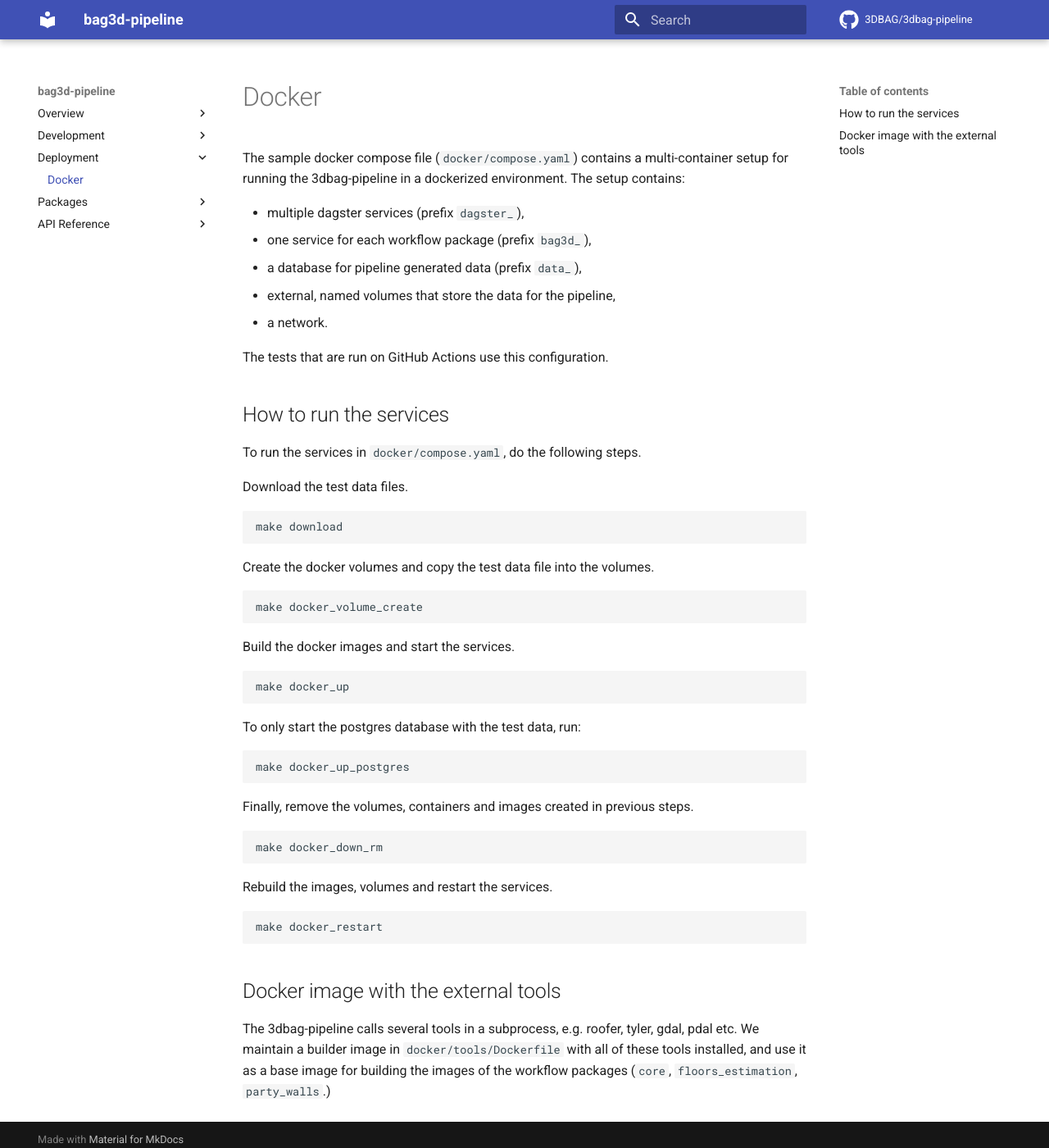
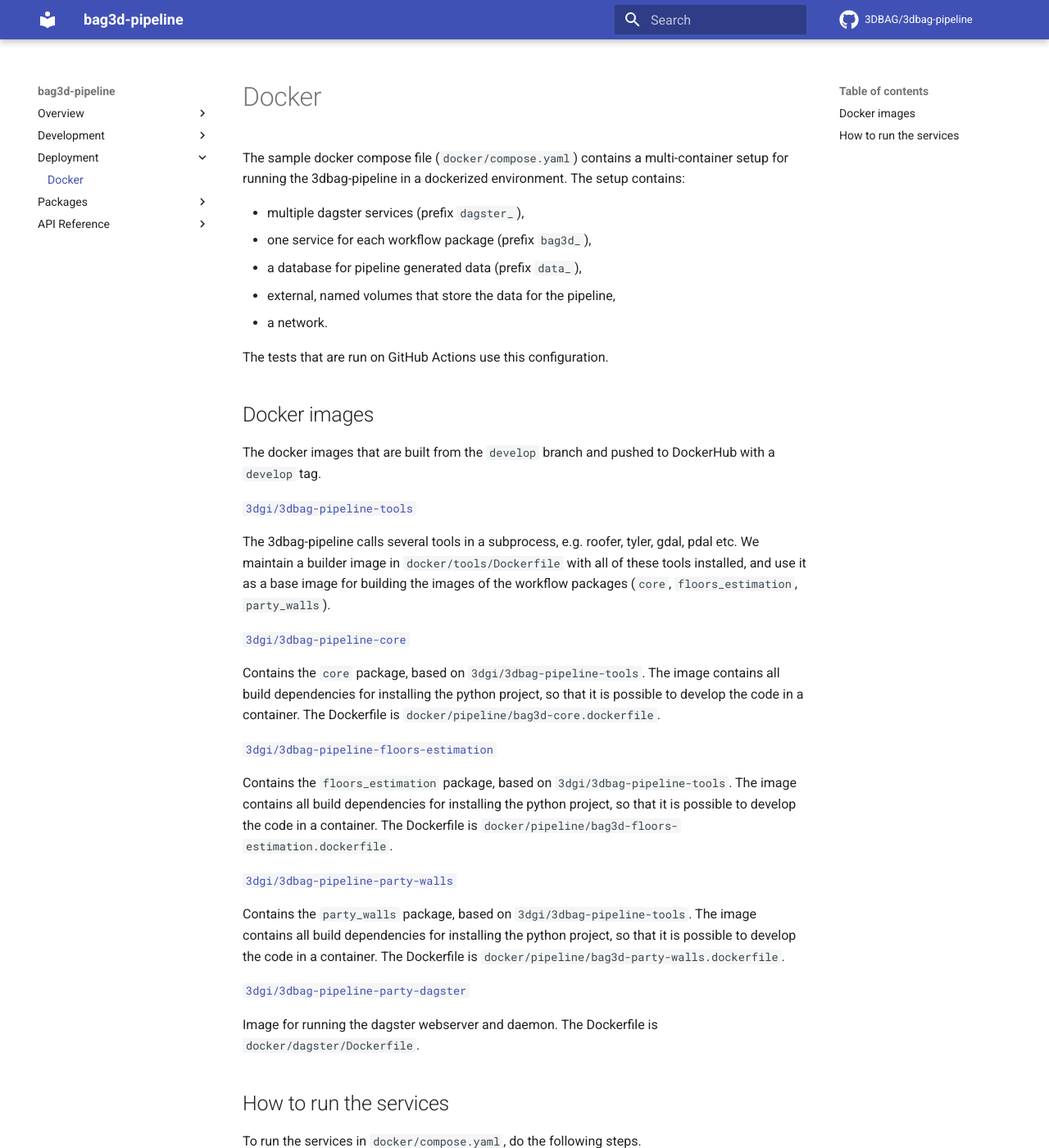
Before and after one commit to 3DBAG/3dbag-pipeline, an MkDocs documentation site: the page built from docs/deployment/docker.md, in a window 1280 px wide and 1400 px high. Shown: the whole window at 82% size. Built offline with MkDocs 1.6.1 and Material for MkDocs 9.7.7, drawn with Linux system fonts in a browser that asks for light colours; comment, search, counter and statistics services are not loaded.

Commit message:
Improve deployment docs

````diff
--- a/README.md
+++ b/README.md
@@ -1,36 +1,27 @@
 # 3DBAG pipeline
 
-Repository of the 3DBAG production pipeline, shortly known as `3dbag-pipeline`.
+This is the repository of the 3DBAG production pipeline, shortly known as `3dbag-pipeline`.
+The `3dbag-pipeline` orchestrates the various steps in order to produce and serve the 3DBAG data.
+Namely:
+
+- source data ingestion and preprocessing,
+- input data preparation, such as tiling,
+- building reconstruction,
+- postprocessing, such as validation, format conversion and tiling,
+- data deployment.
+
 The `3dbag-pipeline` is built with the [Dagster](https://dagster.io) data orchestration tool, therefore some familiarity with Dagster is recommended.
 
 ![dagster](images/dagster.png)
 *Screenshot of the 3dbag-pipeline in the dagster UI.*
 
-Dagster, and thus the 3dbag-pipeline is written in Python.
-However, almost all data processing is done by external tools, and the 3dbag-pipline orchestrates and configures the operation of these tools.
+The 3dbag-pipeline is written in Python, because Dagster is a Python framework, however, almost all data processing is done by external tools.
 
 ## Documentation
 
 You will find the complete documentation at [https://innovation.3dbag.nl/3dbag-pipeline](https://innovation.3dbag.nl/3dbag-pipeline).
 
-## Deployment
-
-Deploying the 3dbag-pipeline is complex, because of its many components and dependencies.
-Only the Linux OS is supported (tested on **Ubuntu** 22.04, 24.04), and we don't have plans to support any other OS.
-The required **Python** versions are **3.11 and 3.12**.
-
-### Docker
-
-We provide a sample docker compose file for deploying the 3dbag-pipeline in a multi-container setup.
-You can read more about the [docker-based deployment here](docker).
-
-### Local
-
-In order to deploy the 3dbag-pipeline locally, as a service, you need to make sure that all the required tools are installed.
-We don't recommend doing this.
-However, the [local development setup](development/code/#local-setup) and the [dagster deployment guide](https://docs.dagster.io/deployment/guides/service) can give you some hints on how to deploy the 3dbag-pipeline as a service.
-
-## Packages
+## Project layout
 
 The 3dbag-pipeline are organized into several packages.
 The packages are organized into a `common` package and a number of workflow packages.
@@ -44,6 +35,13 @@ Additionally, this organization makes it easier to install and test the workflow
 - [`core`](index_core.md): Workflow for producing the core of the 3D BAG data set.
 - [`party_walls`](index_party_walls.md): Workflow for calculating the party walls.
 - [`floors-estimation`](index_floors_estimation.md): Workflow for estimating the number of floors.
+
+## Deployment
+
+Deploying the 3dbag-pipeline is complex, because of its many components and dependencies.
+You can read about the details on how can you deploy it in the [deployment section](deployment/index.md).
+
+## Production
 
 ## License
 
--- a/docker/README.md
+++ b/docker/README.md
@@ -10,6 +10,39 @@ The setup contains:
 - a network.
 
 The tests that are run on GitHub Actions use this configuration.
+
+## Docker images
+
+The docker images that are built from the `develop` branch and pushed to DockerHub with a `develop` tag.
+
+[`3dgi/3dbag-pipeline-tools`](https://hub.docker.com/r/3dgi/3dbag-pipeline-tools)
+
+The 3dbag-pipeline calls several tools in a subprocess, e.g. roofer, tyler, gdal, pdal etc.
+We maintain a builder image in `docker/tools/Dockerfile` with all of these tools installed,
+and use it as a base image for building the images of the workflow packages (`core`, `floors_estimation`, `party_walls`).
+
+[`3dgi/3dbag-pipeline-core`](https://hub.docker.com/r/3dgi/3dbag-pipeline-core)
+
+Contains the `core` package, based on `3dgi/3dbag-pipeline-tools`.
+The image contains all build dependencies for installing the python project, so that it is possible to develop the code in a container.
+The Dockerfile is `docker/pipeline/bag3d-core.dockerfile`.
+
+[`3dgi/3dbag-pipeline-floors-estimation`](https://hub.docker.com/r/3dgi/3dbag-pipeline-floors-estimation)
+
+Contains the `floors_estimation` package, based on `3dgi/3dbag-pipeline-tools`.
+The image contains all build dependencies for installing the python project, so that it is possible to develop the code in a container.
+The Dockerfile is `docker/pipeline/bag3d-floors-estimation.dockerfile`.
+
+[`3dgi/3dbag-pipeline-party-walls`](https://hub.docker.com/r/3dgi/3dbag-pipeline-party-walls)
+
+Contains the `party_walls` package, based on `3dgi/3dbag-pipeline-tools`.
+The image contains all build dependencies for installing the python project, so that it is possible to develop the code in a container.
+The Dockerfile is `docker/pipeline/bag3d-party-walls.dockerfile`.
+
+[`3dgi/3dbag-pipeline-party-dagster`](https://hub.docker.com/r/3dgi/3dbag-pipeline-dagster)
+
+Image for running the dagster webserver and daemon.
+The Dockerfile is `docker/dagster/Dockerfile`.
 
 ## How to run the services
 
@@ -50,8 +83,3 @@ Rebuild the images, volumes and restart the services.
 ```shell
 make docker_restart
 ```
-
-## Docker image with the external tools
-
-The 3dbag-pipeline calls several tools in a subprocess, e.g. roofer, tyler, gdal, pdal etc.
-We maintain a builder image in `docker/tools/Dockerfile` with all of these tools installed, and use it as a base image for building the images of the workflow packages (`core`, `floors_estimation`, `party_walls`.)
````
Also changed, not shown: docs/deployment/index.md (+18 -1 lines).
